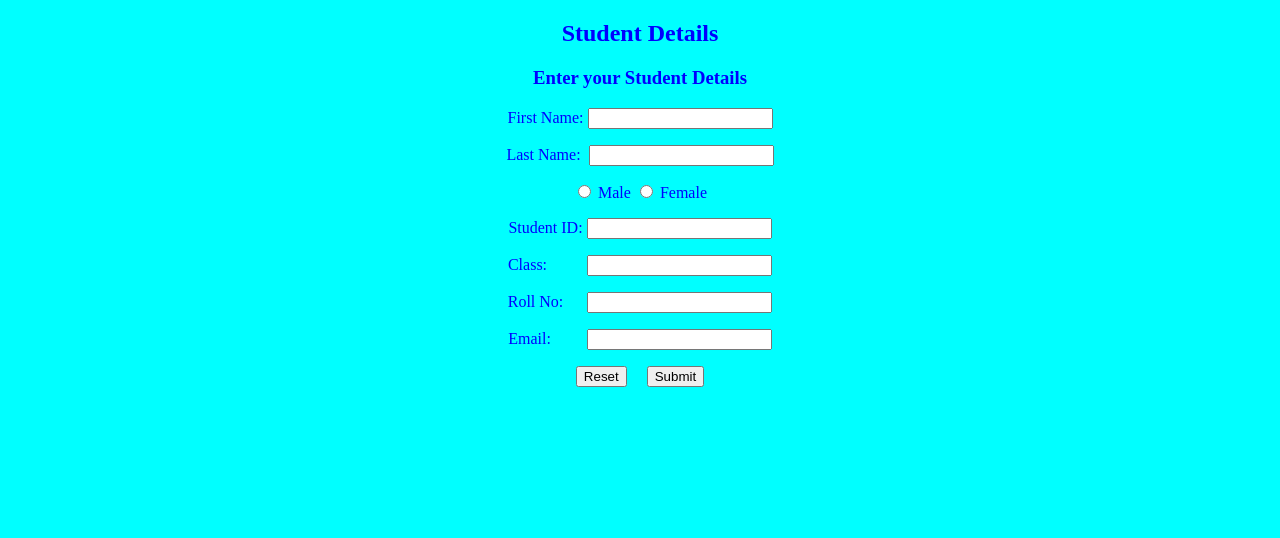
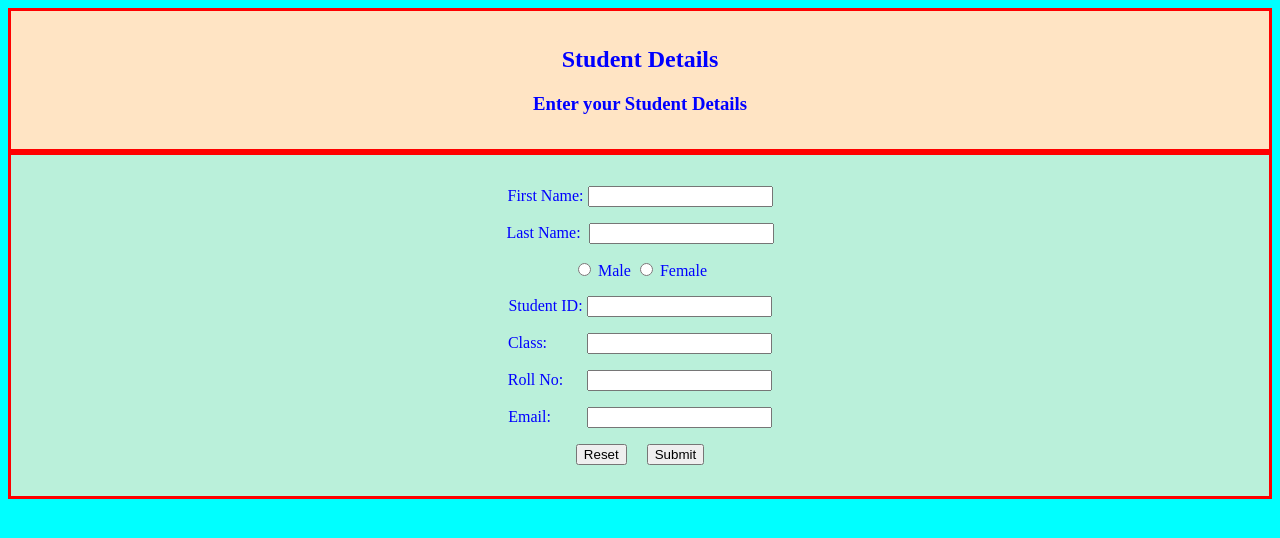
Before and after one commit to Saquibkhan6392/ADV-Frontend-Development-, a plain HTML site: page Task 3/index.html in a window 1280 px wide. Drawn offline with Linux system fonts and the light colour scheme.

Commit message:
Update index.html

```diff
--- a/Task 3/index.html
+++ b/Task 3/index.html
@@ -6,13 +6,13 @@
     <title>Student details Form</title>
 </head>
 <body align="justifty"  bgcolor="aqua" text="blue">
-
-<section >
+    <section style="border: 3px solid red ; padding: 15px; background-color: bisque;">
      <div align="center" >
          <h1>Student Details</h1>
          <h3> Enter your Student Details</h3>
 </div>
 </section>
+<section style="border: 3px solid red ; padding: 15px; background-color: rgba(255, 235, 205, 0.729); background-image: ;>
         <div >
         <form action="" align="center">
             <p>
@@ -44,7 +44,7 @@
 
         </form>
         </div>
-
+   </section>
 
 
 
```
